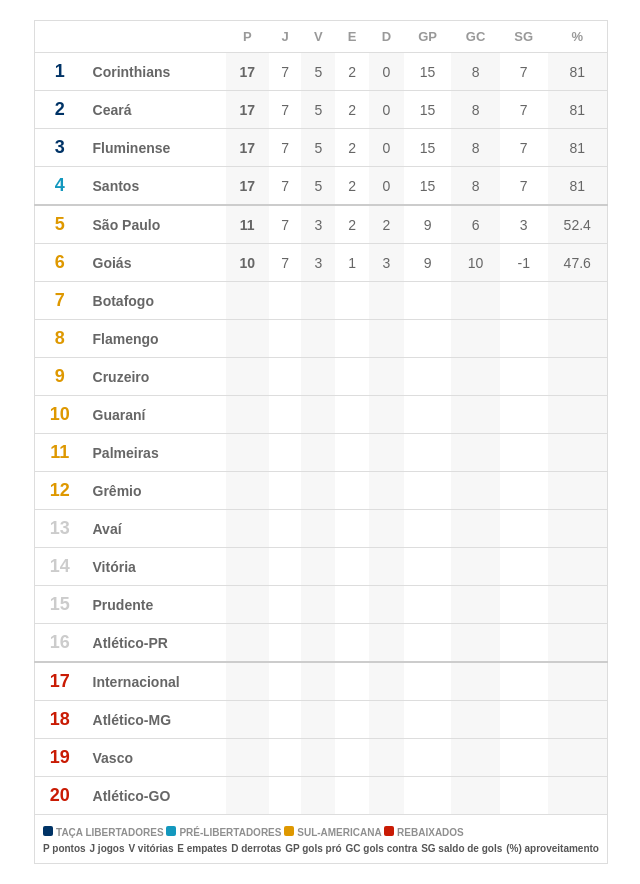
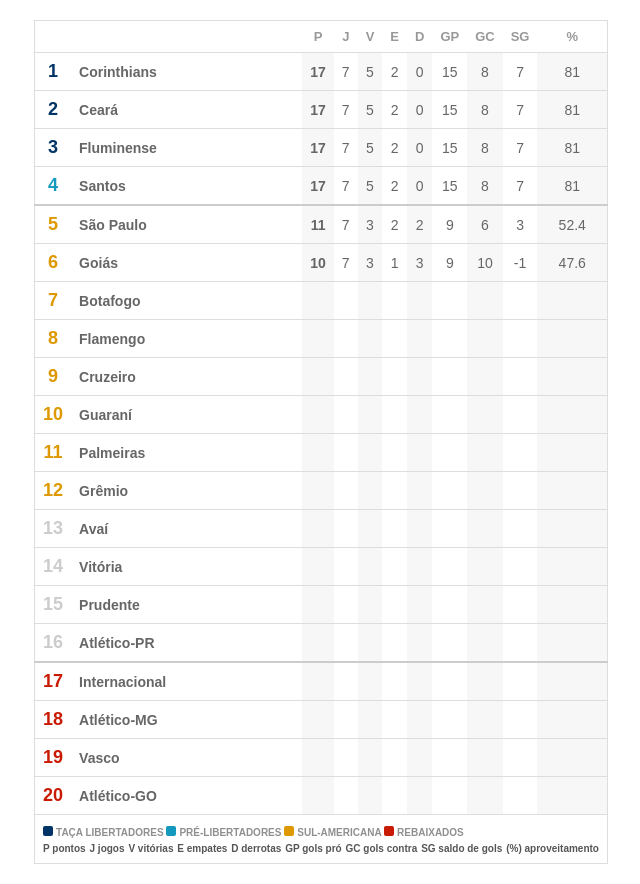
Before and after one commit to guttizin/Tabela-imaLearning, a plain HTML site: page index.html in a window 1280 px wide. Shown: the whole page, without its empty margins (319-959 px from the left). Drawn offline with Linux system fonts and the light colour scheme.

Commit message:
Arrumando larguras colunas

```diff
--- a/style.css
+++ b/style.css
@@ -50,6 +50,15 @@ th {
     color: #999999;
     font-weight: bold;
     text-align: center;
+    width: 10px;
+}
+
+th:nth-child(2){
+    width: auto;
+}
+
+th:nth-last-child(1){
+    min-width: 70px;
 }
 
 table tbody tr:nth-child(4) {
```
